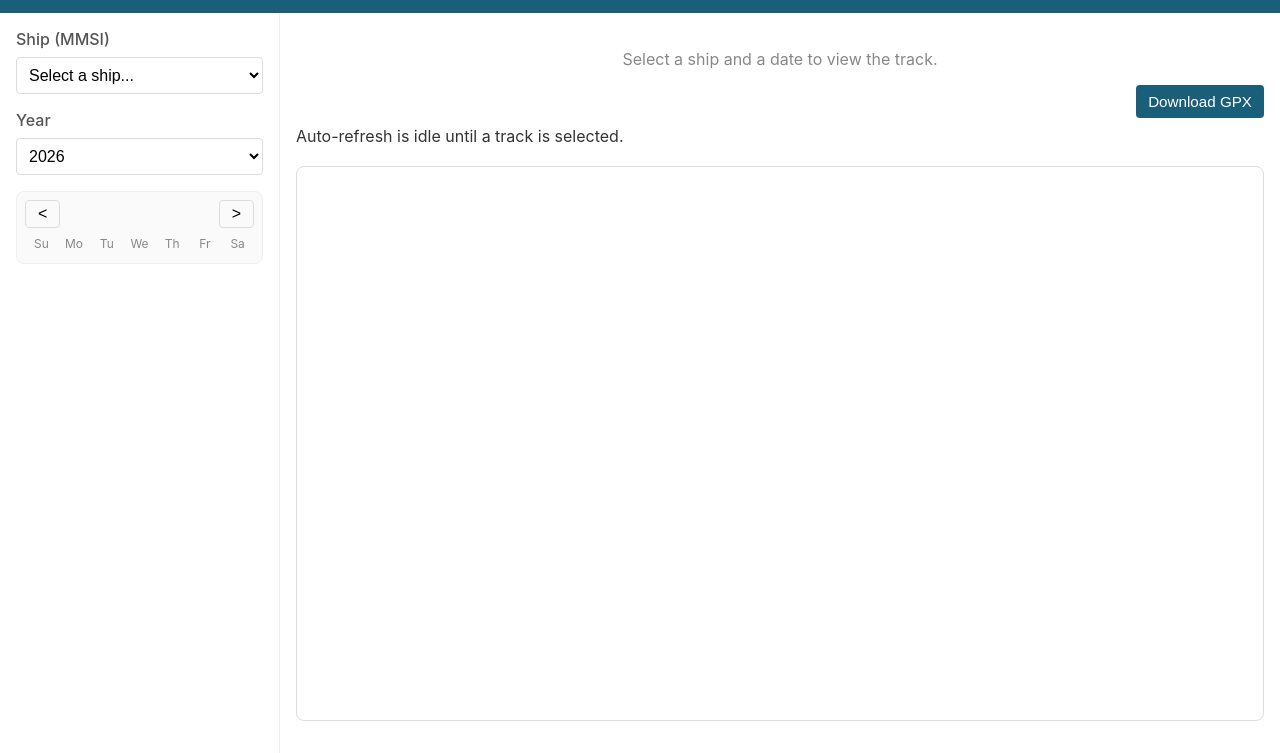
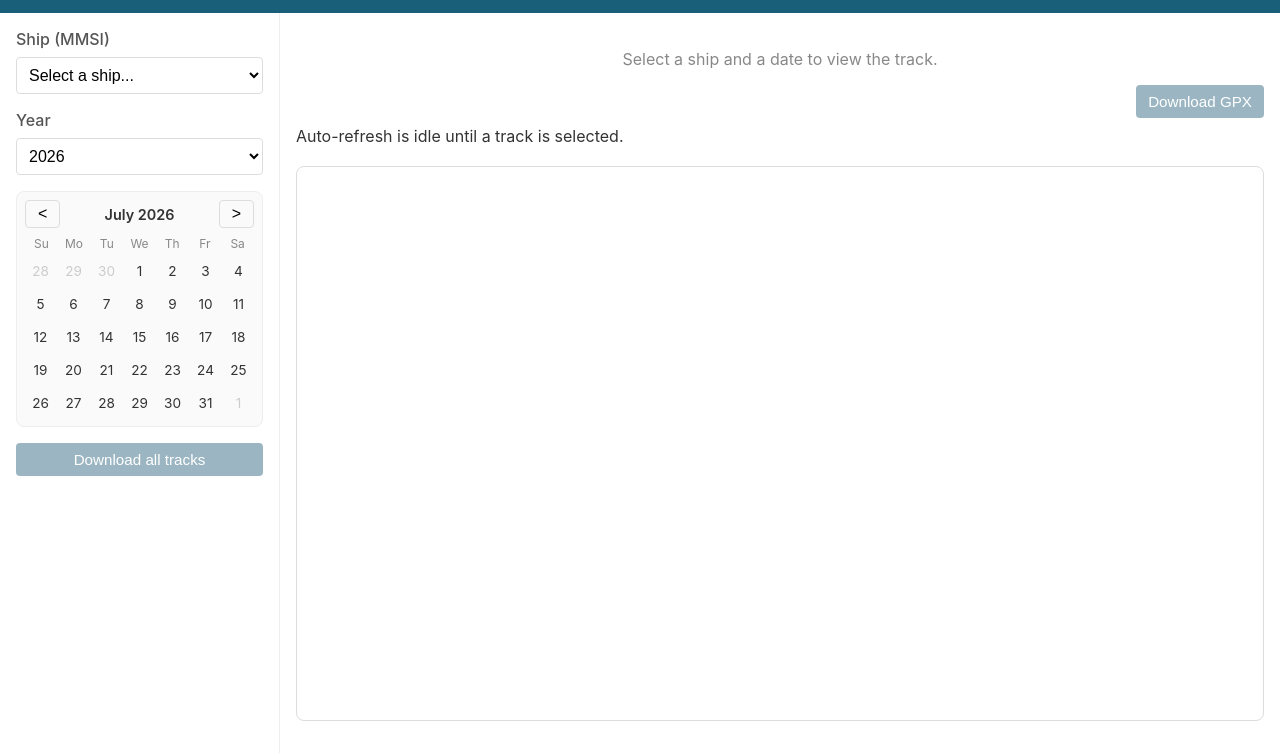
Before and after one commit to Plek324/braveheart, a website: page public/index.html in a window 1280 px wide. Shown: the part 53-806 px from the top of the page. Drawn offline with nearby package versions, Linux system fonts and the light colour scheme; no server answers.

Commit message:
Add bulk GPX ZIP export for selected tracks

```diff
--- a/public/app.js
+++ b/public/app.js
@@ -383,7 +383,10 @@ async function downloadAllTracksAsZip() {
           year: selectedYear,
           monthDay,
         };
-        zip.file(`${getTrackFileName(trackMeta)}.gpx`, buildGpxContent(points, trackMeta));
+        zip.file(
+          `${getTrackFileName(trackMeta)}.gpx`,
+          buildGpxContent(points, trackMeta),
+        );
       } catch (err) {
         console.error("Error exporting track to ZIP:", err);
       }
--- a/public/index.html
+++ b/public/index.html
@@ -46,6 +46,16 @@
           </div>
           <div class="calendar-days" id="calendar-days"></div>
         </div>
+
+        <div class="sidebar-actions">
+          <button
+            id="download-all-tracks"
+            class="download-gpx-btn sidebar-btn"
+            type="button"
+          >
+            Download all tracks
+          </button>
+        </div>
       </aside>
 
       <section class="content">
@@ -68,6 +78,7 @@
       src="https://unpkg.com/leaflet@1.9.4/dist/leaflet.js"
       crossorigin=""
     ></script>
+    <script src="https://cdnjs.cloudflare.com/ajax/libs/jszip/3.10.1/jszip.min.js"></script>
     <script src="app.js"></script>
   </body>
 </html>
--- a/public/styles.css
+++ b/public/styles.css
@@ -172,6 +172,14 @@ main {
   margin-bottom: 0.25rem;
 }
 
+.sidebar-actions {
+  margin-top: 1rem;
+}
+
+.sidebar-btn {
+  width: 100%;
+}
+
 .track-toolbar {
   display: flex;
   justify-content: flex-end;
```
